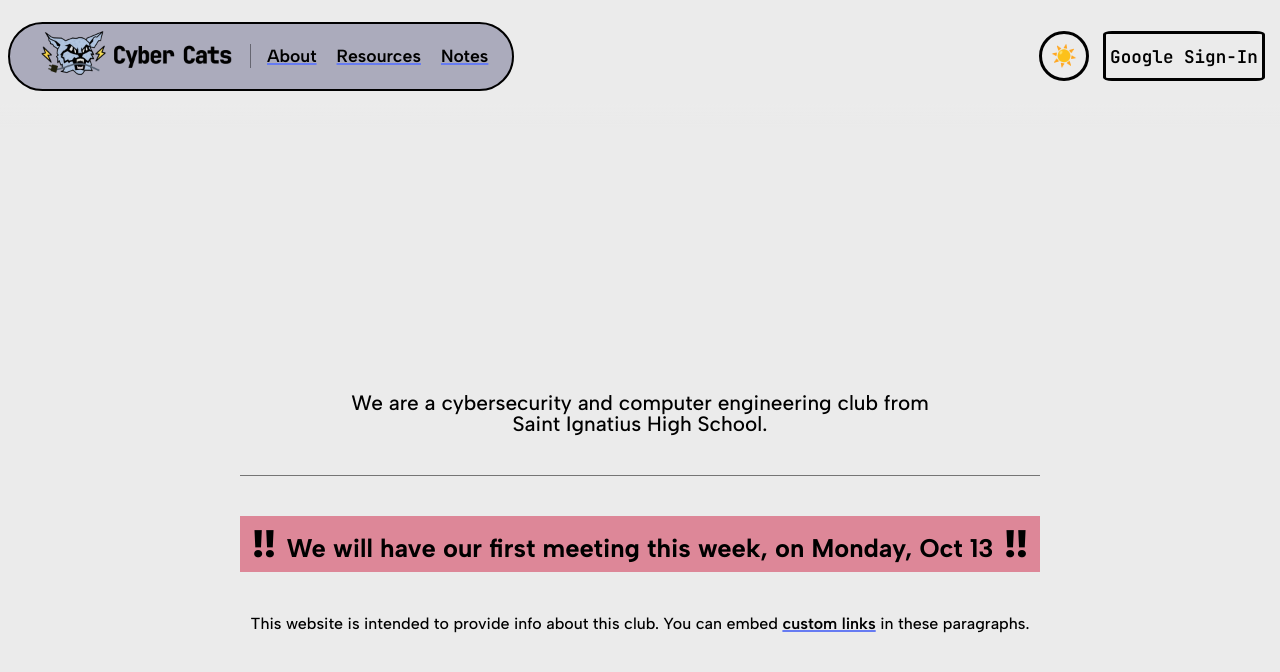
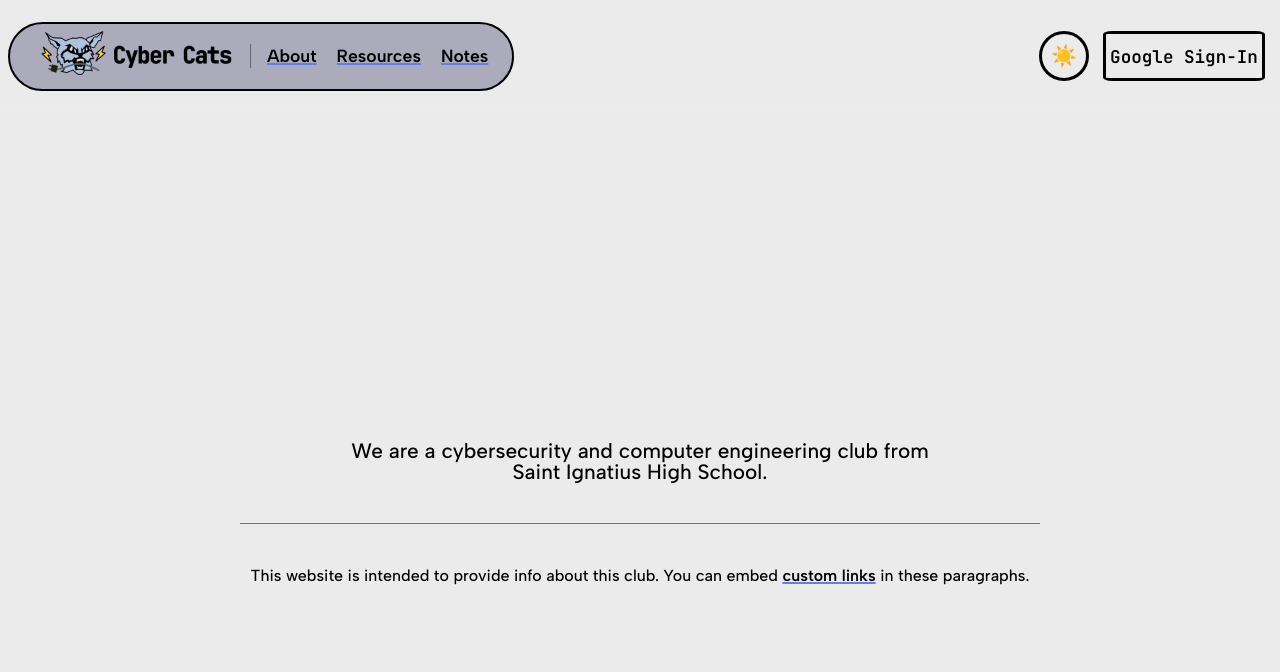
Before and after one commit to scepterb/cyber-cats, a React (Vite) app in the folder client/: page / in a window 1280 px wide. Shown: the top 672 px of the page. Built offline with nearby package versions, Linux system fonts and the light colour scheme; no server answers; the HTML template or start-up script is replaced by a standard one.

Commit message:
Remove Announcement

```diff
--- a/client/src/pages/Home.tsx
+++ b/client/src/pages/Home.tsx
@@ -13,7 +13,7 @@ export default function Home() {
         <h3 className="narrow-content">We are a cybersecurity and computer engineering club from Saint Ignatius High School.</h3>
       </div>
       <Divider />
-      {<Announcement>We will have our first meeting this week, on Monday, Oct 13</Announcement>}
+      {<Announcement></Announcement>}
       <p>
         This website is intended to provide info about this club.
         You can embed <TooltipLink href="https://play.picoctf.org/playlists/18?m=148" tooltip="play.picoctf.org">custom links</TooltipLink> in these paragraphs.
```
